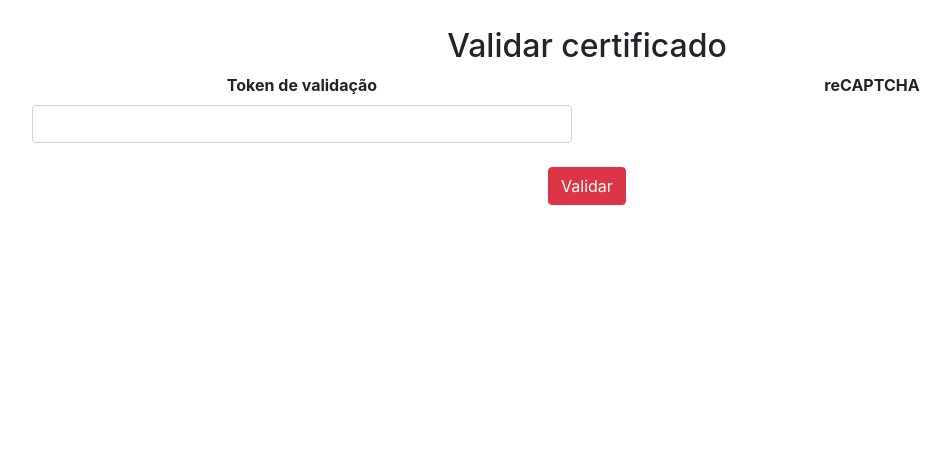
After one commit to JulioSoaresA/cursos-online-professores, a Django app: page /cursos/valida_certificado/ in a window 1280 px wide. The commit adds this page. Shown: the part 349-800 px from the top of the page, without its empty margins (53-1004 px from the left). Run offline with Django 4.2, Linux system fonts and the light colour scheme; some libraries are stand-ins or nearby versions.

Commit message:
História de Usuário#07 e #08

```diff
--- a/AVASUS/settings.py
+++ b/AVASUS/settings.py
@@ -27,6 +27,7 @@ INSTALLED_APPS = [
     'cursos',
     'markdownx',
     'django.forms',
+    'captcha',
 
     # Django apps
     'django.contrib.admin',
--- a/AVASUS/urls.py
+++ b/AVASUS/urls.py
@@ -10,6 +10,7 @@ urlpatterns = [
     path('usuarios/', include('usuarios.urls')),
     path('cursos/', include('cursos.urls')),
     path('markdownx/', include('markdownx.urls')),
+    path('captcha/', include('captcha.urls')),
 ]
 
 urlpatterns += static(settings.STATIC_URL, document_root=settings.STATIC_ROOT)
--- /dev/null
+++ b/cursos/forms/captchaForm.py
@@ -0,0 +1,7 @@
+from django import forms
+from captcha.fields import CaptchaField
+
+
+class CaptchaForm(forms.Form):
+    token = forms.CharField(max_length=32)
+    captcha = CaptchaField()
--- a/cursos/forms/planoCursoForm.py
+++ b/cursos/forms/planoCursoForm.py
@@ -2,12 +2,12 @@ from django import forms
 from cursos.models import NovoPlano, AreaTematica
 
 
-class NovoPlanoCurso(forms.ModelForm):
+class NovoPlanoForm(forms.ModelForm):
     area_tematica = forms.ModelChoiceField(queryset=AreaTematica.objects.all())
     class Meta:
         model = NovoPlano
         fields = '__all__'
-        exclude = ('id_professor', 'professor_responsavel', 'status')
+        exclude = ('id_professor', 'professor_responsavel', 'status', 'data_criacao')
         labels = {'titulo': 'Título',
                   'area_tematica': 'Área temática',
                   'carga_horaria': 'Carga horária',
--- a/cursos/forms/topicoForm.py
+++ b/cursos/forms/topicoForm.py
@@ -1,12 +1,12 @@
 from django import forms
-from cursos.models import NovoTopidoAula
+from cursos.models import NovoTopicoAula
 from markdownx.widgets import MarkdownxWidget
 
 
 class NovoTopico(forms.ModelForm):
 
     class Meta:
-        model = NovoTopidoAula
+        model = NovoTopicoAula
         fields = ['titulo', 'descricao', 'plano_curso']
         labels = {'titulo': 'Título', 'descricao': 'Descrição'}
         exclude = ('professor_id', )
--- a/cursos/urls.py
+++ b/cursos/urls.py
@@ -5,4 +5,7 @@ urlpatterns = [
     path('plano_de_curso/', views.plano_de_curso, name='plano_de_curso'),
     path('info_curso/<int:plano_id>', views.info_curso, name='info_curso'),
     path('cadastrar_topico/<int:plano_id>', views.cadastrar_topico, name='cadastrar_topico'),
+    path('certificado/', views.gera_certificado, name='gera_certificado'),
+    path('gera_pdf/', views.gera_pdf, name='gera_pdf'),
+    path('valida_certificado/', views.valida_certificado, name='valida_certificado')
 ]
--- a/cursos/views.py
+++ b/cursos/views.py
@@ -1,22 +1,30 @@
 from django.shortcuts import render, redirect, get_object_or_404
 from django.contrib import messages
-from cursos.forms.planoCursoForm import NovoPlanoCurso
+from cursos.forms.planoCursoForm import NovoPlanoForm
 from cursos.forms.topicoForm import NovoTopico
-from .models import NovoPlano, NovoTopidoAula
+from .models import NovoPlano, NovoTopicoAula, TokenValidacao, TokenCertificado
+from cursos.forms.captchaForm import CaptchaForm
+from datetime import datetime
+import secrets
+from reportlab.pdfgen import canvas
+from reportlab.lib.pagesizes import A4
+import os
+import json
+import requests
 
 
 def plano_de_curso(request):
     """Cadastra um novo plano de curso"""
 
     if request.method == 'GET':
-        form = NovoPlanoCurso()
+        form = NovoPlanoForm()
         contexto = {'form': form}
         return render(request, 'cursos/plano_de_curso.html', contexto)
     else:
-        form = NovoPlanoCurso(request.POST)
+        form = NovoPlanoForm(request.POST)
         if form.is_valid():
 
-            form = NovoPlanoCurso()
+            form = NovoPlanoForm()
 
             contexto = {'form': form}
 
@@ -29,7 +37,7 @@ def plano_de_curso(request):
                 messages.error(request, 'Insira um valor numérico.')
             id_professor = request.user.pk
             professor_responsavel = request.user.nome_completo
-            novo_plano = NovoPlano.objects.create(id_professor=id_professor, professor_responsavel=professor_responsavel, titulo=titulo, area_tematica_id=area_tematica, carga_horaria=carga_horaria, ementa=ementa, obj_geral=obj_geral, status='AGUARDANDO_AVALIACAO')
+            novo_plano = NovoPlano.objects.create(id_professor=id_professor, professor_responsavel=professor_responsavel, titulo=titulo, area_tematica_id=area_tematica, carga_horaria=carga_horaria, ementa=ementa, obj_geral=obj_geral, status='AGUARDANDO_AVALIACAO', data_criacao=datetime.now())
             novo_plano.save()
             messages.success(request, 'Novo plano cadastrado com sucesso')
             return render(request, 'cursos/plano_de_curso.html', contexto)
@@ -46,9 +54,9 @@ def info_curso(request, plano_id):
     """Informações do curso"""
 
     curso = get_object_or_404(NovoPlano.objects.all().filter(id=plano_id, id_professor=request.user.pk))
-    topicos = NovoTopidoAula.objects.filter(plano_curso_id=plano_id, professor_id=request.user.pk).order_by('pk')
-    quantidade_topicos = NovoTopidoAula.objects.filter(plano_curso_id=plano_id, professor_id=request.user.pk).count()
-    print(quantidade_topicos)
+    topicos = NovoTopicoAula.objects.filter(plano_curso_id=plano_id, professor_id=request.user.pk).order_by('pk')
+    quantidade_topicos = NovoTopicoAula.objects.filter(plano_curso_id=plano_id, professor_id=request.user.pk).count()
+
     contexto = {
         'curso': curso,
         'topicos': topicos,
@@ -61,7 +69,7 @@ def cadastrar_topico(request, plano_id):
     """Cadastra um novo tópico de aula"""
 
     plano = get_object_or_404(NovoPlano.objects.all().filter(pk=plano_id))
-    quantidade_topicos = NovoTopidoAula.objects.all().filter(plano_curso_id=plano_id, professor_id=request.user.pk).count()
+    quantidade_topicos = NovoTopicoAula.objects.all().filter(plano_curso_id=plano_id, professor_id=request.user.pk).count()
     if request.method == 'GET':
         form = NovoTopico()
 
@@ -84,7 +92,7 @@ def cadastrar_topico(request, plano_id):
         plano_curso = request.POST.get('plano_curso')
 
         if quantidade_topicos < 5 and plano.status == 'APROVADO':
-            novo_topico = NovoTopidoAula(professor_id=request.user.pk, plano_curso_id=plano_curso, titulo=titulo, descricao=descricao)
+            novo_topico = NovoTopicoAula(professor_id=request.user.pk, plano_curso_id=plano_curso, titulo=titulo, descricao=descricao)
             novo_topico.save()
             messages.success(request, 'Tópico de aula cadastrado')
             return render(request, 'cursos/cadastrar_topico.html', contexto)
@@ -94,3 +102,70 @@ def cadastrar_topico(request, plano_id):
         else:
             messages.error(request, 'Quantidade máxima de tópicos excedida (MAX: 5 tópicos)')
             return render(request, 'cursos/cadastrar_topico.html', contexto)
+
+
+def gera_certificado(request):
+    cursos = NovoPlano.objects.filter(id_professor=request.user.pk, status='APROVADO').order_by('data_criacao')
+    token_existe = TokenCertificado.objects.filter(professor_id=request.user.pk).exists()
+    if not token_existe:
+        token = secrets.token_hex(16)
+        valida_token = TokenValidacao.objects.all().filter(token=token).exists()
+        certificado_existe = TokenCertificado.objects.all().filter(professor_id=request.user.pk).exists()
+        if valida_token:
+            token = secrets.token_hex(16)
+
+        if not certificado_existe:
+            novo_token = TokenValidacao(token=token)
+            novo_token.save()
+            novo_certificado = TokenCertificado(professor_id=request.user.pk, token=token)
+            novo_certificado.save()
+
+    token = get_object_or_404(TokenCertificado.objects.filter(professor_id=request.user.pk))
+
+    contexto = {
+        'cursos': cursos,
+        'token': token
+    }
+
+    return render(request, 'cursos/certificado.html', contexto)
+
+
+def gera_pdf(request):
+    pasta_app = os.path.dirname(__file__)
+    cnv = canvas.Canvas(pasta_app+'\\certificado.pdf', pagesize=A4)
+    cnv.getCurrentPageContent()
+    cnv.save()
+    return redirect('gera_certificado')
+
+
+def valida_certificado(request):
+    if request.method == 'POST':
+        form = CaptchaForm(request.POST)
+        token_enviado = request.POST['token']
+        captcha_token = request.POST.get("g-recaptcha-response")
+        captcha_url = 'https://www.google.com/recaptcha/api/siteverify'
+        captcha_secret = '6LfHUjghAAAAALAyVR0ia2muNZ6CC5wBLD5hHJ_F'
+        captcha_data = {
+            'secret': captcha_secret,
+            'response': captcha_token
+        }
+        contexto = {
+            'form': form
+        }
+        captcha_server_responde = requests.post(url=captcha_url, data=captcha_data)
+        captcha_json = json.loads(captcha_server_responde.text)
+        if captcha_json['success'] == False:
+            messages.error(request, 'reCAPTCHA inválido')
+            return render(request, 'cursos/validar_certificado.html', contexto)
+        validacao = TokenValidacao.objects.all().filter(token=token_enviado).exists()
+        if validacao:
+            messages.success(request, 'Certificado válido')
+        else:
+            messages.error(request, 'Certificado inválido')
+        return render(request, 'cursos/validar_certificado.html', contexto)
+
+    else:
+        contexto = {
+            'form': CaptchaForm
+        }
+        return render(request, 'cursos/validar_certificado.html', contexto)
--- /dev/null
+++ b/templates/cursos/validar_certificado.html
@@ -0,0 +1,41 @@
+{% extends 'base.html' %}
+{% load static %}
+{% block content %}
+<div class="contact-area section-padding-0-80">
+    <div class="container">
+        {% include 'partials/_menu.html' %}
+        <div class="row">
+            <div class="col-12">
+                <div class="section-heading text-center">
+                    <h2>Validar certificado</h2>
+                </div>
+            </div>
+        </div>
+        {% include 'partials/_alertas.html' %}
+        <div class="row">
+            <div class="col-12">
+                <div class="contact-form-area text-center">
+                    <form action="" method="POST">
+                        {% csrf_token %}
+                        <div class="row">
+                            <div class="col-12 col-lg-6">
+                                <label for="token"><b>Token de validação</b></label>
+                                <input type="text" class="form-control" name="token" required>
+                            </div>
+                            <div class="col-12 col-lg-6">
+                                <label for="recaptcha"><b>reCAPTCHA</b></label>
+                                <div class="required field">
+                                    <div class="g-recaptcha" data-sitekey="6LfHUjghAAAAAHQawL1T69qMe0SnbuIG0pDujnc7"></div>
+                                </div>
+                            </div>
+                            <div class="col-12 text-center mt-4">
+                                <button class="btn btn-danger" type="submit">Validar</button>
+                            </div>
+                        </div>
+                    </form>
+                </div>
+            </div>
+        </div>
+    </div>
+</div>
+{% endblock %}
```
Also changed, not shown: cursos/admin.py (+4 -4 lines), cursos/models.py (+18 -2 lines), professores/views.py (+6 -1 lines), templates/cursos/certificado.html (added, +30 -0 lines), templates/professores/index.html (+8 -0 lines), AVASUS/static/img/assinatura.jpg (added), README.md, cursos/migrations/0001_initial.py (deleted), static/img/assinatura.jpg (added).
